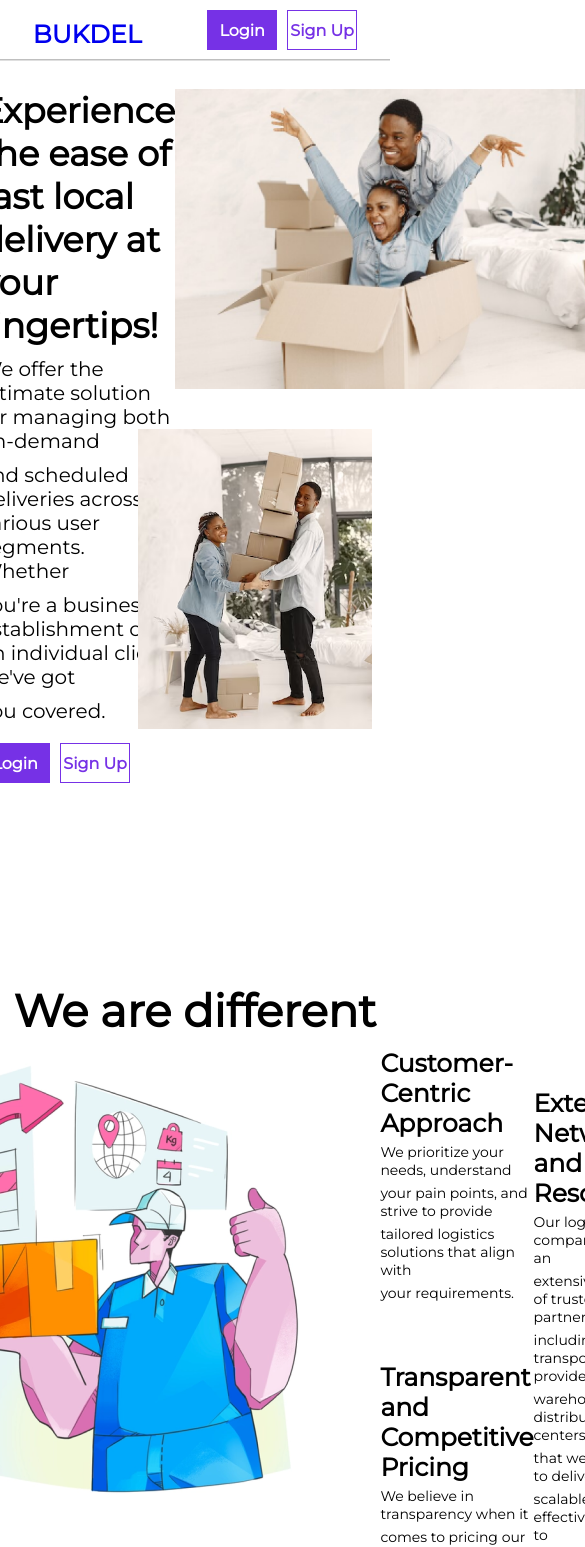
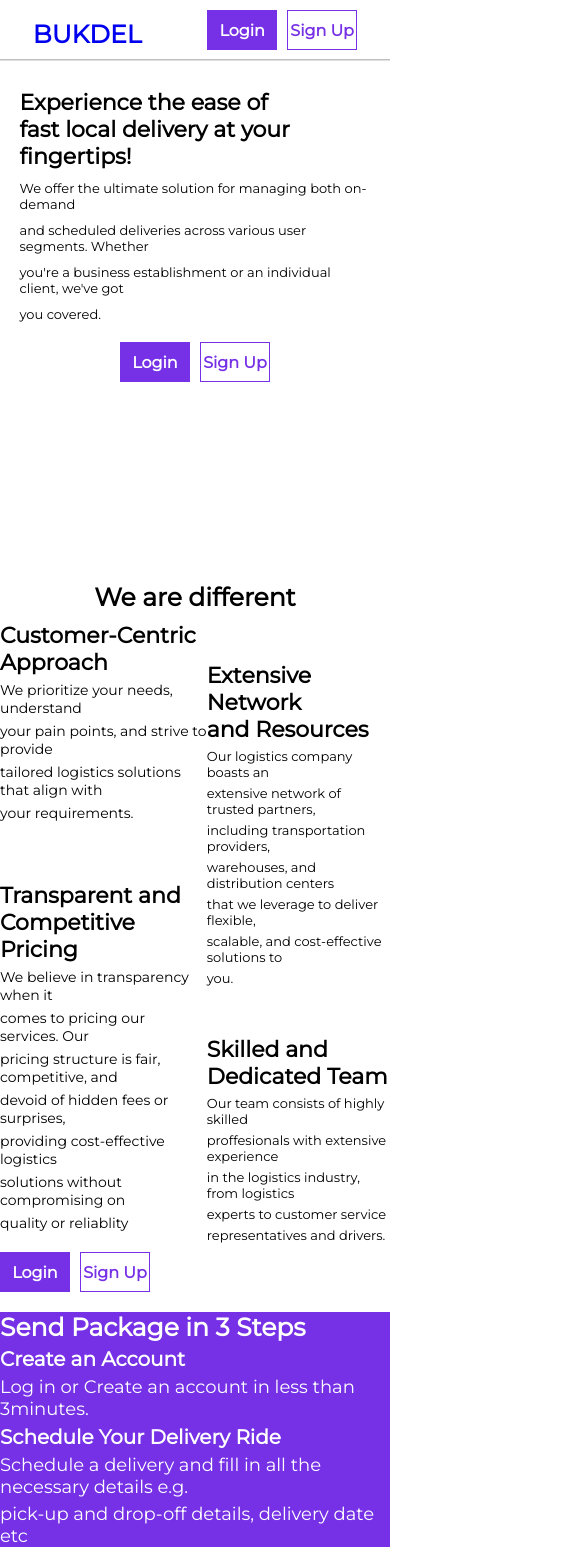
Before and after one commit to adewaleftk/bukdel, a React (Vite) app: page /logistics in a window 390 px wide. Shown: the top 1547 px of the page, 585 px wide, since content can reach past the window. Built offline with nearby package versions, Linux system fonts and the light colour scheme.

Commit message:
mobile responsiveness updated

```diff
--- a/src/assets/styles/different.css
+++ b/src/assets/styles/different.css
@@ -1,3 +1,4 @@
+@media only screen and (min-width: 961px) {
 .different {
     display: flex;
     flex-direction: column;
@@ -65,3 +66,152 @@
     font-weight: 400;
     margin-top: 5px;
 }
+}
+
+@media only screen and (min-width: 551px) and (max-width: 960px) {
+.different {
+    display: flex;
+    flex-direction: column;
+    margin-top: 200px;
+    justify-content: center;
+    align-items: center;
+}
+
+.different-info {
+    display: flex;
+    flex-direction: row;
+}
+
+.different-info img {
+    display: none;
+}
+
+.different-heading h3 {
+    font-family: Montserrat;
+    font-size: 45px;
+    font-weight: 700;
+}
+
+.different-cust {
+    display: flex;
+    flex-direction: column;
+}
+
+.different-cust div {
+    margin-top: 10px;
+}
+
+.different-cust-info {
+    margin-bottom: 50px;
+}
+
+.different-ext {
+    display: flex;
+    flex-direction: column;
+}
+
+.different-ext div {
+    margin-top: 50px;
+}
+
+.different-ext h3 {
+    font-family: Montserrat;
+    font-size: 25px;
+    font-weight: 700;
+}
+
+.different-ext p {
+    font-family: Montserrat;
+    font-size: 14px;
+    font-weight: 400;
+    margin-top: 5px;
+}
+
+
+.different-cust h3 {
+    font-family: Montserrat;
+    font-size: 25px;
+    font-weight: 700;
+}
+
+.different-cust p {
+    font-family: Montserrat;
+    font-size: 14px;
+    font-weight: 400;
+    margin-top: 5px;
+}
+}
+
+@media only screen and (min-width: 301px) and (max-width: 550px) {
+.different {
+    display: flex;
+    flex-direction: column;
+    margin-top: 200px;
+    justify-content: center;
+    align-items: center;
+}
+
+.different-info {
+    display: flex;
+    flex-direction: row;
+}
+
+.different-info img {
+    display: none;
+}
+
+.different-heading h3 {
+    font-family: Montserrat;
+    font-size: 25px;
+    font-weight: 700;
+}
+
+.different-cust {
+    display: flex;
+    flex-direction: column;
+}
+
+.different-cust div {
+    margin-top: 10px;
+}
+
+.different-cust-info {
+    margin-bottom: 50px;
+}
+
+.different-ext {
+    display: flex;
+    flex-direction: column;
+}
+
+.different-ext div {
+    margin-top: 50px;
+}
+
+.different-ext h3 {
+    font-family: Montserrat;
+    font-size: 22px;
+    font-weight: 700;
+}
+
+.different-ext p {
+    font-family: Montserrat;
+    font-size: 13px;
+    font-weight: 400;
+    margin-top: 5px;
+}
+
+
+.different-cust h3 {
+    font-family: Montserrat;
+    font-size: 22px;
+    font-weight: 700;
+}
+
+.different-cust p {
+    font-family: Montserrat;
+    font-size: 14px;
+    font-weight: 400;
+    margin-top: 5px;
+}
+}
--- a/src/assets/styles/logisticshero.css
+++ b/src/assets/styles/logisticshero.css
@@ -1,3 +1,115 @@
+@media only screen and (min-width: 301px) and (max-width: 550px) {
+.logisticshero {
+    display: flex;
+    flex-direction: row;
+    justify-content:center;
+    margin-top: 30px;
+}
+
+.logisticshero-info {
+    width: 100%;
+}
+
+.logisticshero-image {
+    display: none;
+}
+
+/* .logisticshero-image {
+    width: 300px;
+} */
+
+.logisticshero h3 {
+    font-family: Montserrat;
+    font-size: 22px;
+    width: 90vw;
+    font-weight: 700;
+}
+
+.logisticshero-info {
+    display: flex;
+    flex-direction: column;
+    justify-content: center;
+    align-items: center;
+}
+
+.logisticshero p {
+    font-family: Montserrat;
+    font-size: 13px;
+    font-weight: 500;
+    margin-top: 10px;
+    width: 90vw;
+}
+
+.logisticshero img:nth-child(1) {
+    position: absolute;
+    z-index: 0;
+}
+
+.logisticshero img:nth-child(2) {
+    position: relative;
+    top: 49%;
+    right: 16%;
+}
+
+.logisticshero img {
+    height: 300px;
+}
+
+.logisticshero-info .auth {
+    margin-top: 20px;
+}
+}
+
+@media only screen and (min-width: 551px) and (max-width: 960px) {
+  .logisticshero {
+    display: flex;
+    flex-direction: row;
+    justify-content:center;
+    margin-top: 30px;
+}
+
+.logisticshero-info {
+    width: 750px;
+}
+
+.logisticshero-image {
+    width: 300px;
+}
+
+.logisticshero h3 {
+    font-family: Montserrat;
+    font-size: 35px;
+    font-weight: 700;
+}
+
+.logisticshero p {
+    font-family: Montserrat;
+    font-size: 20px;
+    font-weight: 500;
+    margin-top: 10px;
+}
+
+.logisticshero img:nth-child(1) {
+    position: absolute;
+    z-index: 0;
+}
+
+.logisticshero img:nth-child(2) {
+    position: relative;
+    top: 49%;
+    right: 16%;
+}
+
+.logisticshero img {
+    height: 300px;
+}
+
+.logisticshero-info .auth {
+    margin-top: 20px;
+}
+}
+
+@media only screen and (min-width: 961px) {
 .logisticshero {
     display: flex;
     flex-direction: row;
@@ -44,3 +156,4 @@
 .logisticshero-info .auth {
     margin-top: 20px;
 }
+}
--- a/src/assets/styles/sendpackage.css
+++ b/src/assets/styles/sendpackage.css
@@ -1,3 +1,5 @@
+
+@media only screen and (min-width: 961px) {
 .sendpackage {
     display: flex;
     flex-direction: row;
@@ -38,3 +40,46 @@
     font-weight: 700;
     color: #FFFFFF;
 }
+}
+
+@media only screen and (min-width: 301px) and (max-width: 550px) {
+.sendpackage {
+    display: flex;
+    flex-direction: row;
+    /* height: 500px; */
+    background: #7631E6;
+    justify-content: center;
+    align-items: center;
+    margin-top: 20px;
+}
+
+.sendpackage ul {
+    list-style-type:square;
+    color: #FFFFFF;
+}
+
+.sendpackage ul li {
+    font-family: Montserrat;
+    font-size: 20px;
+    font-weight: 700;
+    margin-top: 5px;
+}
+
+.sendpackage ul p {
+    font-family: Montserrat;
+    font-size: 18px;
+    font-weight: 500;
+    margin-top: 5px;
+}
+
+.sendpackage img {
+    display: none;
+}
+
+.sendpackage h3 {
+    font-family: Montserrat;
+    font-size: 25px;
+    font-weight: 700;
+    color: #FFFFFF;
+}
+}
```
